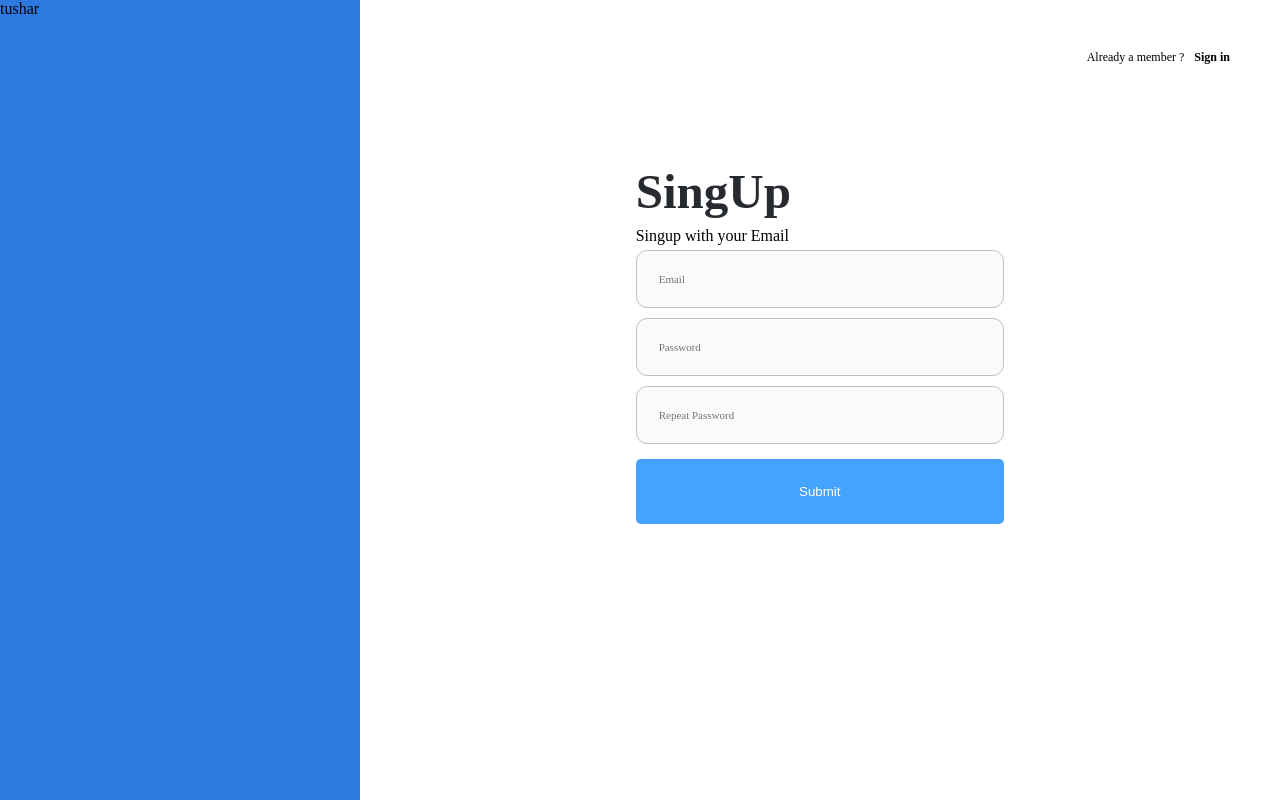
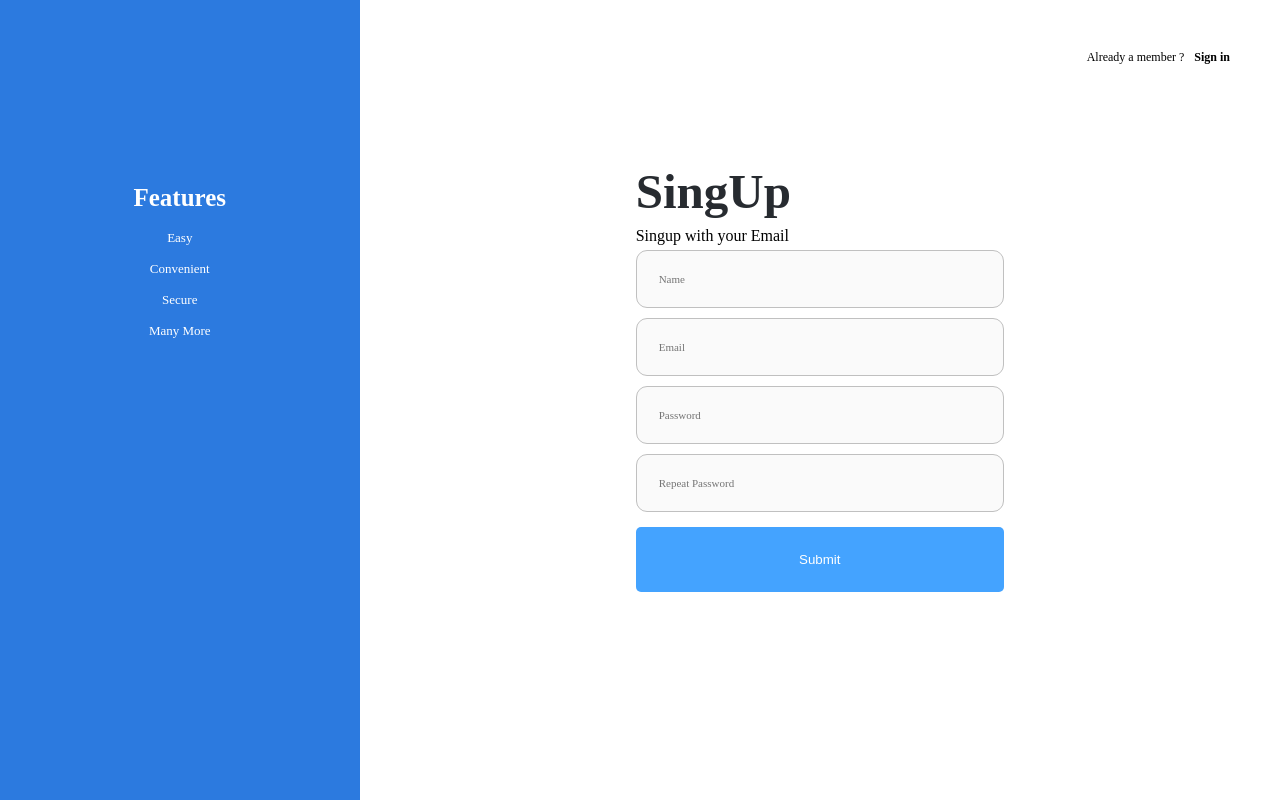
Before and after one commit to tusharsahni22/reactproject, a React (Create React App) app: page /signup in a window 1280 px wide. Built offline with nearby package versions, Linux system fonts and the light colour scheme.

Commit message:
login and singup Working

```diff
--- a/src/Components/auth/SignUp.js
+++ b/src/Components/auth/SignUp.js
@@ -1,5 +1,6 @@
 import React from "react";
 import styled from "styled-components";
+import { useNavigate } from "react-router-dom";
 const Wrapper = styled.div`
   display: flex;
   width: 100%;
@@ -24,6 +25,7 @@ const AlreadyLogin = styled.span`
 `;
 const AlreadyLoginSingin = styled.span`
   font-weight: bold;
+  cursor: pointer;
 `;
 const SingUpSection = styled.div`
   padding: 10% 30%;
@@ -113,20 +115,66 @@ const SubmitButton = styled.button`
   color: white;
 `;
 
-function singup() {
+const Features = styled.div`
+    margin:15px;
+    flex-grow: 1;
+    overflow: hidden;
+    font-size: 13px;
+    font-weight: 500;
+    text-transform: none;
+    text-align: center;
+    letter-spacing: 0px;
+    line-height: 16px;
+    white-space: pre-line;
+    opacity: 1;
+    visibility: visible;
+    color: rgb(255, 255, 255);
+    font-family: "Work Sans";
+`;
+const HeadingFeature = styled.div`
+padding: 50% 0 0 0;
+text-align: center;
+    flex-grow: 1;
+    overflow: hidden;
+    font-size: 25px;
+    font-weight: 700;
+    text-transform: none;
+    text-align: center;
+    letter-spacing: 0px;
+    line-height: 35px;
+    white-space: pre-line;
+    opacity: 1;
+    visibility: visible;
+    color: rgb(255, 255, 255);
+    font-family: "Work Sans";
+`;
+
+function Singup() {
+  let navigate =useNavigate()
   return (
     <Wrapper>
-      <Section1>tushar</Section1>
+      <Section1>
+        <HeadingFeature>Features</HeadingFeature>
+        <Features>Easy</Features>
+        <Features>Convenient</Features>
+        <Features>Secure</Features>
+        <Features>Many More </Features>
+      </Section1>
       <Section2>
         <Head>
           <AlreadyLogin>Already a member ?</AlreadyLogin>
-          <AlreadyLoginSingin>Sign in</AlreadyLoginSingin>
+          <AlreadyLoginSingin onClick={()=>{navigate("/login")}}>Sign in</AlreadyLoginSingin>
         </Head>
 
         <SingUpSection>
           <Title>SingUp</Title>
           <TileDesc>Singup with your Email</TileDesc>
           <Fileds>
+
+          <SingUpInputStyle>
+              <Email placeholder="Name"></Email>
+            </SingUpInputStyle>
+
             <SingUpInputStyle>
               <Email placeholder="Email"></Email>
             </SingUpInputStyle>
@@ -144,7 +192,7 @@ function singup() {
   );
 }
 
-export default singup;
+export default Singup;
 
 
 
--- a/src/Components/auth/login.js
+++ b/src/Components/auth/login.js
@@ -1,3 +1,336 @@
+import React from "react";
+import styled from "styled-components";
+import { useNavigate } from "react-router-dom";
+const Wrapper = styled.div`
+  display: flex;
+  width: 100%;
+`;
+const Section1 = styled.div`
+  background-color: rgb(44, 122, 223);
+  height: 100vh;
+  width: 500px;
+`;
+const Head = styled.div`
+  display: flex;
+  font-size: 12px;
+  justify-content: flex-end;
+  margin: 50px 50px 0 0;
+`;
+const Section2 = styled.div`
+  width: 100%;
+`;
+
+const AlreadyLogin = styled.span`
+  margin: 0 10px 0 0;
+`;
+const AlreadyLoginSingin = styled.span`
+  font-weight: bold;
+  cursor: pointer;
+`;
+const SingUpSection = styled.div`
+  padding: 10% 30%;
+`;
+const Title = styled.div`
+  font-size: 49px;
+  font-weight: 700;
+  text-transform: none;
+  text-align: left;
+  letter-spacing: 0px;
+  line-height: 70px;
+  white-space: pre-line;
+  opacity: 1;
+  visibility: visible;
+  color: rgb(39, 43, 48);
+  font-family: "Work Sans";
+`;
+const Fileds = styled.div`
+  display: flex;
+  flex-direction: column;
+`;
+
+const Email = styled.input`
+  border: 0px;
+  background: transparent;
+  padding: 0px 8px;
+  margin: 0px;
+  outline: none;
+  appearance: none;
+  opacity: 1;
+  color: rgb(82, 83, 84);
+  font-family: "Work Sans";
+  font-size: 11px;
+  letter-spacing: 0px;
+  padding: 22px;
+  width: 80%;
+`;
+const SingUpInputStyle = styled.div`
+  height: 56px;
+  margin: 5px 0;
+  overflow: hidden;
+  opacity: 1;
+  outline: none;
+  background-color: rgb(250, 250, 250);
+  border-radius: 11px;
+  border: 1px solid rgb(192, 192, 192);
+`;
+const Password = styled.input`
+  border: 0px;
+  background: transparent;
+  padding: 0px 8px;
+  margin: 0px;
+  outline: none;
+  appearance: none;
+  opacity: 1;
+  color: rgb(82, 83, 84);
+  font-family: "Work Sans";
+  font-size: 11px;
+  letter-spacing: 0px;
+  padding: 22px;
+  width: 80%;
+`;
+const SubmitButton = styled.button`
+  height: 65px;
+  background: rgb(68, 163, 255);
+  border-radius: 5px;
+  width: 100%;
+  margin: 10px 0 0 0;
+  border: none;
+  color: white;
+`;
+const Features = styled.div`
+    margin:15px;
+    flex-grow: 1;
+    overflow: hidden;
+    font-size: 13px;
+    font-weight: 500;
+    text-transform: none;
+    text-align: center;
+    letter-spacing: 0px;
+    line-height: 16px;
+    white-space: pre-line;
+    opacity: 1;
+    visibility: visible;
+    color: rgb(255, 255, 255);
+    font-family: "Work Sans";
+`;
+const HeadingFeature = styled.div`
+padding: 50% 0 0 0;
+text-align: center;
+    flex-grow: 1;
+    overflow: hidden;
+    font-size: 25px;
+    font-weight: 700;
+    text-transform: none;
+    text-align: center;
+    letter-spacing: 0px;
+    line-height: 35px;
+    white-space: pre-line;
+    opacity: 1;
+    visibility: visible;
+    color: rgb(255, 255, 255);
+    font-family: "Work Sans";
+`;
+
+function Login() {
+  let navigate = useNavigate()
+  return (
+    <Wrapper>
+      <Section1>
+        <HeadingFeature>Features</HeadingFeature>
+        <Features>Easy</Features>
+        <Features>Convenient</Features>
+        <Features>Secure</Features>
+        <Features>Many More </Features>
+      </Section1>
+      <Section2>
+        <Head>
+          <AlreadyLogin>Don't have an Account ?</AlreadyLogin>
+          <AlreadyLoginSingin onClick={()=>{navigate("/signup")}}>Sign up</AlreadyLoginSingin>
+        </Head>
+
+        <SingUpSection>
+          <Title>Login</Title>
+          <Fileds>
+
+            <SingUpInputStyle>
+              <Email placeholder="Email"></Email>
+            </SingUpInputStyle>
+            <SingUpInputStyle>
+              <Password placeholder="Password"></Password>
+            </SingUpInputStyle>
+          </Fileds>
+          <SubmitButton>LogIn</SubmitButton>
+        </SingUpSection>
+      </Section2>
+    </Wrapper>
+  );
+}
+
+export default Login;
+
+
+
+// import React from "react";
+// import styled from "styled-components";
+
+// const Container = styled.div`
+//   height: 100vh;
+//   background-color: #24195f;
+//   padding: 0 25% 0 25%;
+// `;
+
+// const Card = styled.div`
+//   display: flex;
+//   flex-direction: column;
+//   justify-content: space-between;
+//   background-color: #2d084c;
+//   height: 100vh;
+//   /* box-shadow: 10px 0px 5px red; */
+// `;
+// const Name = styled.div`
+//   display: flex;
+//   margin: 0 20px 10px 20px;
+// `;
+
+// const Label = styled.div`
+//   margin: 40px 0 0 20px;
+//   color: white;
+//   font-weight: 900;
+//   font-family: Arial, Helvetica, sans-serif;
+//   align-content: start;
+// `;
+// const Input = styled.input`
+//   margin: 0 20px 20px 20px;
+//   height: 35px;
+//   border-radius: 20px;
+//   border: 1.25px solid rgb(255 0 137);
+//   padding-left: 16px;
+//   outline: none;
+//   background-color: #24195f;
+
+//   /* box-sizing: border-box; */
+// `;
+// const Input1 = styled.input`
+//   margin: 0 2px 20px 0;
+//   width: 50%;
+//   height: 35px;
+//   border-radius: 20px;
+//   border: 1.25px solid rgb(255 0 137);
+//   padding-left: 16px;
+//   background-color: #24195f;
+//   outline: none;
+// `;
+// const Input3 = styled.input`
+//   margin: 0 2px 20px 20px;
+//   width: 50%;
+//   height: 35px;
+//   border-radius: 20px;
+//   border: 1.25px solid rgb(255 0 137);
+//   padding-left: 16px;
+//   background-color: #24195f;
+//   outline: none;
+// `;
+
+// const Input2 = styled.input`
+//   margin: 0px 8px 1px 45px;
+//   width: 100%;
+//   height: 30px;
+//   border: none;
+//   outline: none;
+//   border: 0 white;
+//   background-color: #24195f;
+// `;
+// const Input4 = styled.input`
+//   margin: 10px 20px 0px 20px;
+//   height: 15px;
+//   border: none;
+//   outline: none;
+//   border: 0 white;
+//   background-color: #24195f;
+// `;
+
+// const UserCredential = styled.div`
+//   display: flex;
+//   flex-direction: column;
+//   width: 100%;
+// `;
+// const DisplayFlex = styled.div`
+//   display: flex;
+//   justify-content: start;
+//   margin: -10px 0px -3px 8px;
+//   width: 100%;
+// `;
+// const Privacy = styled.div`
+// font-size: 14px;
+//   color: white;
+//   margin: 10px 0 10px 0;
+// `;
+
+// const Pwd = styled.div`
+//   display: flex;
+//   margin: 2px 20px 18px -20px;
+//   width: 100%;
+//   height: 35px;
+//   border-radius: 36px;
+//   padding-left: -10px;
+//   /* border-color: red ; */
+//   border: 1.25px solid rgb(255 0 137);
+//   background-color: #24195f;
+// `;
+// const Button2 = styled.button`
+//   border: none;
+//   color: grey;
+//   margin: 3px 11px 4px 0px;
+//   font-size: 14px;
+//   background-color: #24195f;
+// `;
+
+// const Button = styled.button`
+//   background-color: #ff006a;
+
+//   height: 50px;
+//   color: white;
+//   font-size: 15px;
+//   border-radius: 30px;
+//   justify-content: center;
+//   align-items: center;
+//   font-weight: 900;
+//   margin: 10px 20px 0 20px;
+// `;
+
+// function SignUp() {
+//   return (
+//     <Container>
+//       <Card>
+//         <Label> Sign Up</Label>
+//         <UserCredential>
+//           <Name>
+//             <Input1 type="text" placeholder="First Name" />
+//             <Input3 type="text" placeholder="Last Name" />
+//           </Name>
+//           <Input type="text" placeholder="Email" />
+//           <Pwd>
+//             <Input2 type="password" placeholder="Password" />
+//             <Button2> Show </Button2>
+//           </Pwd>
+//           <Input type="text" placeholder="Confirm Password" />
+//         </UserCredential>
+//         <DisplayFlex>
+//           <Input4 type="checkbox" />
+//           <Privacy> I Agree with <span style={{color: 'rgb(255 0 137)'}}>privacy</span> and <span style={{color: 'rgb(255 0 137)'}}>policy </span></Privacy>
+//         </DisplayFlex>
+//         <Button> Sign up</Button>
+//       </Card>
+
+//     </Container>
+//   );
+// }
+
+// export default SignUp;
+
+
+
+
 // import React from 'react'
 // import styled from 'styled-components'
 
```
